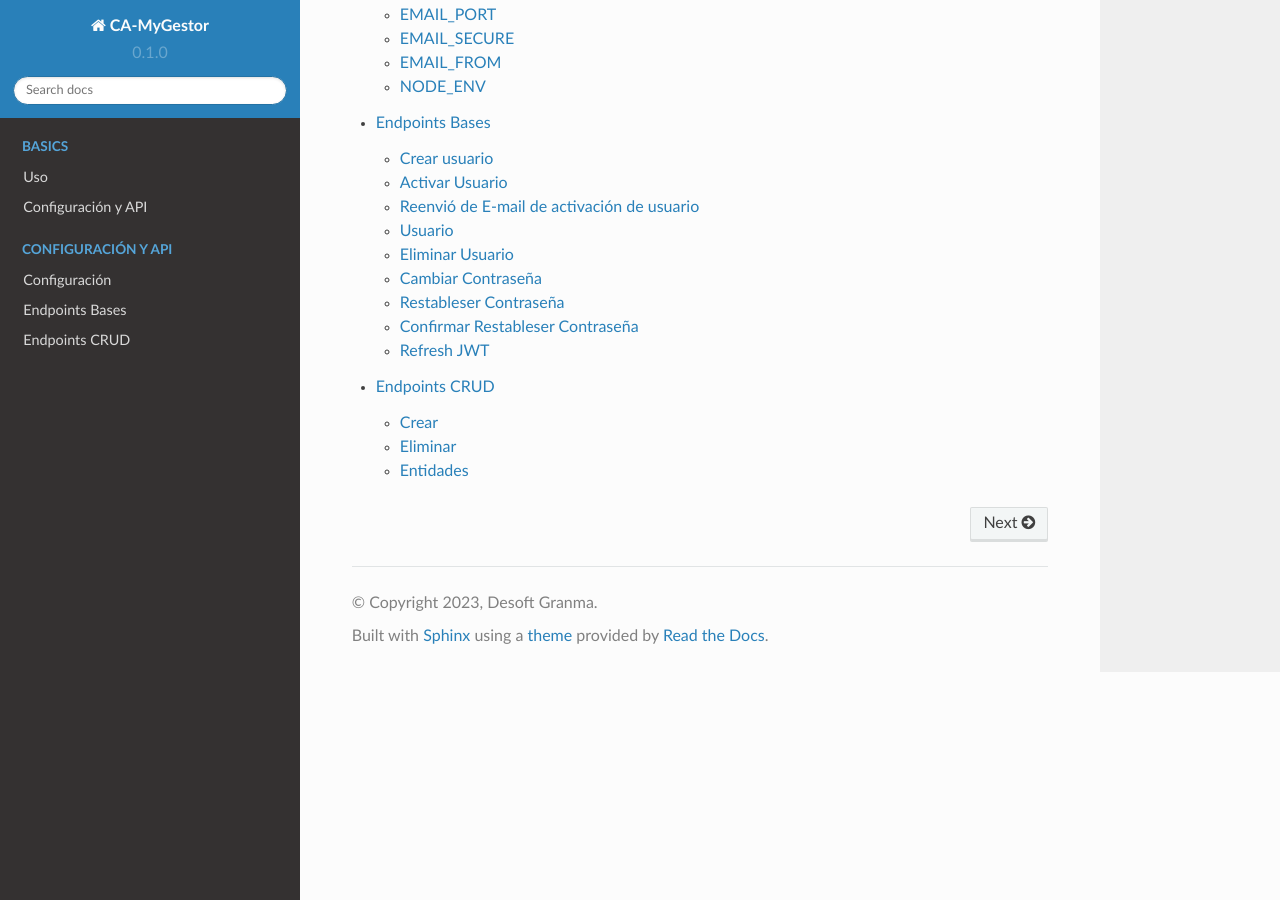
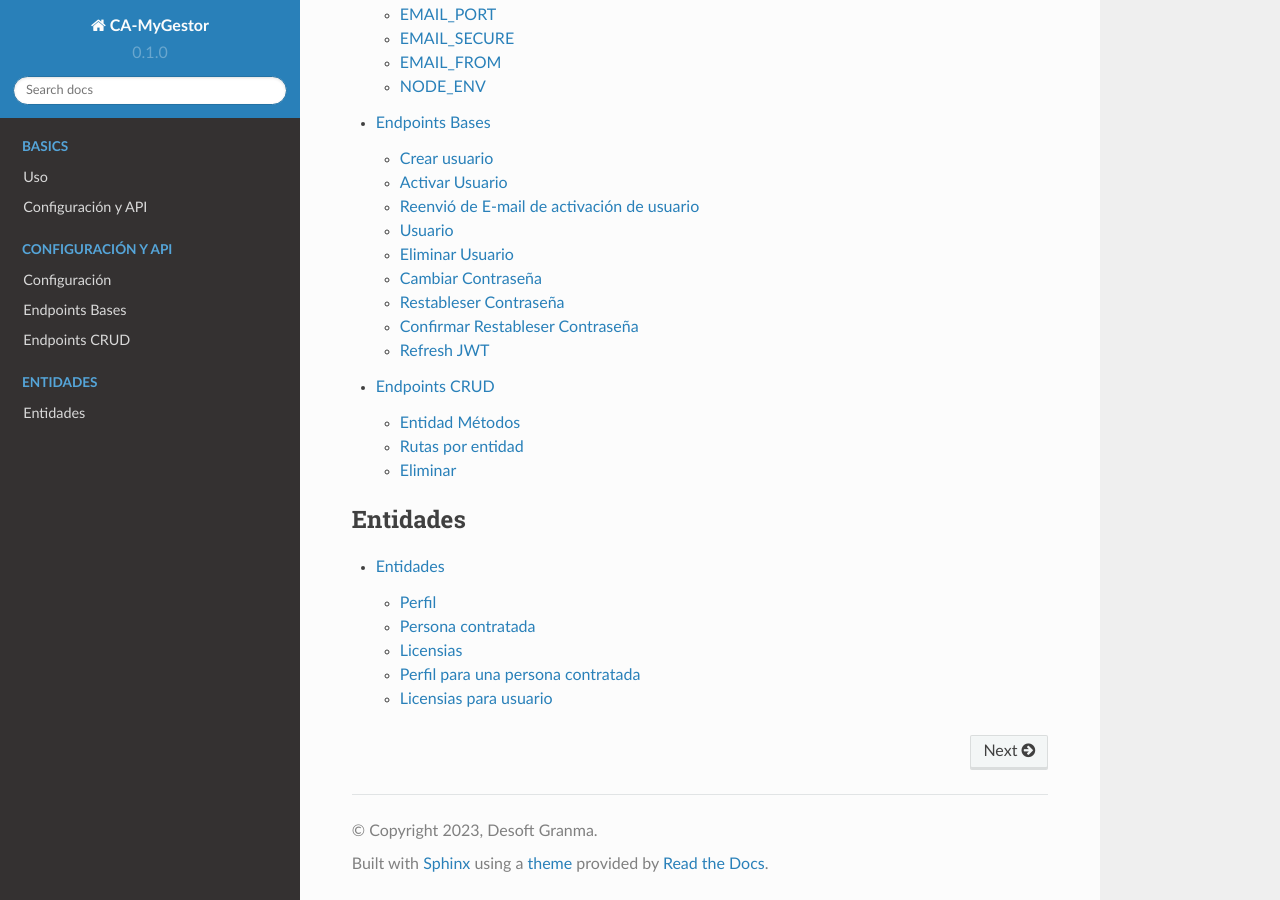
Before and after one commit to randy930529/api-rest-dj, a Sphinx documentation site: the page built from docs/source/index.rst, in a window 1280 px wide and 900 px high, scrolled down 854 px. Built offline with Sphinx 7.4.7 and the Read the Docs theme 2.0.0, drawn with Linux system fonts in a browser that asks for light colours; part of the change alters nothing that is shown.

Commit message:
add CRUD manager and entities documentations

````diff
--- /dev/null
+++ b/docs/source/entities.rst
@@ -0,0 +1,83 @@
+Entidades
+=========
+
+Descripción de definiciones de las entidades.
+
+Perfil
+------
+
+**Profile**
+
+``` json
+{
+  "nombre": "string",
+  "last_name": "string",
+  "ci": "string",
+  "nit": "string",
+  "address": "string"
+}
+```
+
+Persona contratada
+------------------
+
+**HiredPerson**
+
+``` json
+{
+  "name": "string",
+  "last_name": "string",
+  "ci": "string",
+  "profile": "Profile"
+}
+```
+
+Licensias
+---------
+
+**License**
+
+``` json
+{
+  "days": "number",
+  "max_profiles": "number",
+  "active": "boolean",
+  "import": "number"
+}
+```
+
+Perfil para una persona contratada
+----------------------------------
+
+.. note::
+
+   Gestiona los perfiles para una persona contratada agregando o eliminando una entidad ``ProfileHiredPerson``.
+
+**ProfileHiredPerson**
+
+``` json
+{
+  "date_start": "string",
+  "date_end": "string",
+  "import": "number",
+  "profile": "Profile",
+  "hiredPerson": "HiredPerson"
+}
+```
+
+Licensias para usuario
+----------------------
+
+.. note::
+
+   Gestiona las licensia para una usuario determinado agregando o eliminando una entidad ``LicenseUser``.
+
+**LicenseUser**
+
+``` json
+{
+  "user": "User",
+  "license": "License",
+  "active": "boolean"
+}
+```
--- a/docs/source/index.rst
+++ b/docs/source/index.rst
@@ -26,3 +26,9 @@ Contenido
     settings
     base_endpoints
     manager
+
+.. toctree::
+    :maxdepth: 2
+    :caption: Entidades
+
+    entities
--- a/docs/source/manager.rst
+++ b/docs/source/manager.rst
@@ -3,17 +3,38 @@ Endpoints CRUD
 
 Utilícese los siguientes endpoint para invocar los métodos del CRUD: ``create``, ``one``, ``update`` y ``delete``.
 
-Crear
------
+Entidad Métodos
+---------------
 
 Utilícese estos endpoint para gestionar los datos de los modelos de la base de datos.
 
-**Default URL**: ``/profile/``
+.. note::
+
+   Ejemplo de uso: En este primer ejemplo nos basamos en la entidad `Profile <https://api-rest-dj.readthedocs.io/es/latest/entities.html#Perfil>`_, para utilizar sus endpoint ( **URLs de las Entidades** ) remplasamos cada ``<Entity.route>`` por la ruta de la entidad correspondiente en la table **Rutas por entidad** para este caso tendriamos ``profile``: ( **Default URL Profile**: ``POST`` ``/profile/`` ). Para las Request ``Entity.FIELDS`` ver capítulo `Entidades <https://api-rest-dj.readthedocs.io/es/latest/entities.html>`_, para **Profile**, por tanto, tendremos que enviar en la request los campos: ``nombre``, ``last_name``, ``ci``, ``nit`` y ``address``.
+
+**URLs de las Entidades**
+
+**Default URL**: ``POST`` ``/<Entity.route>/``
+**Default URL**: ``GET`` ``/<Entity.route>s/``
+**Default URL**: ``GET`` ``/<Entity.route>/:id``
+**Default URL**: ``PUT`` ``/<Entity.route>/``
+**Default URL**: ``PATCH`` ``/<Entity.route>/``
+
+Rutas por entidad
+-----------------
+
++--------------------+----------------+--------------------+-----------------------------+---------------+--------------------+
+| Default URL/Entity |  Profile       | HiredPerson        | ProfileHiredPerson          | License       | LicenseUser        |
++====================+================+====================+=============================+====================================+
+| Entity route       | * ``profile``  | * ``hired/person`` | * ``profile/hired/persons`` | * ``license`` | * ``license/user`` |
+|                    |                |                    |                             |               |                    |
++--------------------+----------------+--------------------+-----------------------------+---------------+--------------------+
+
 
 +----------+-----------------------------------+------------------------------------+
 | Method   |  Request                          | Response                           |
 +==========+===================================+====================================+
-| ``POST`` | ``Entity.FIELDS``User.FIELDS      | ``HTTP_201_CREATED``               |
+| ``POST`` | ``Entity.FIELDS``                 | ``HTTP_201_CREATED``               |
 | ``GET``  | ``Entity.FIELD``                  | ``HTTP_200_OK``                    |
 | ``PUT``  |                                   | ``HTTP_204_NO_CONTENT``            |
 | ``PATCH``| * ``Bearer``                      |                                    |
@@ -56,10 +77,3 @@ Utilice este endpoint para eliminar la entidad deceada. Se enviará la informaci
 |            |                                 | * ``data: null``                 |
 |            |                                 |                                  |
 +------------+---------------------------------+----------------------------------+
-
-Entidades
----------
-
-Descripción de las entidades que definen los modelos de la base de datos.
-
-**Entidad**
````
